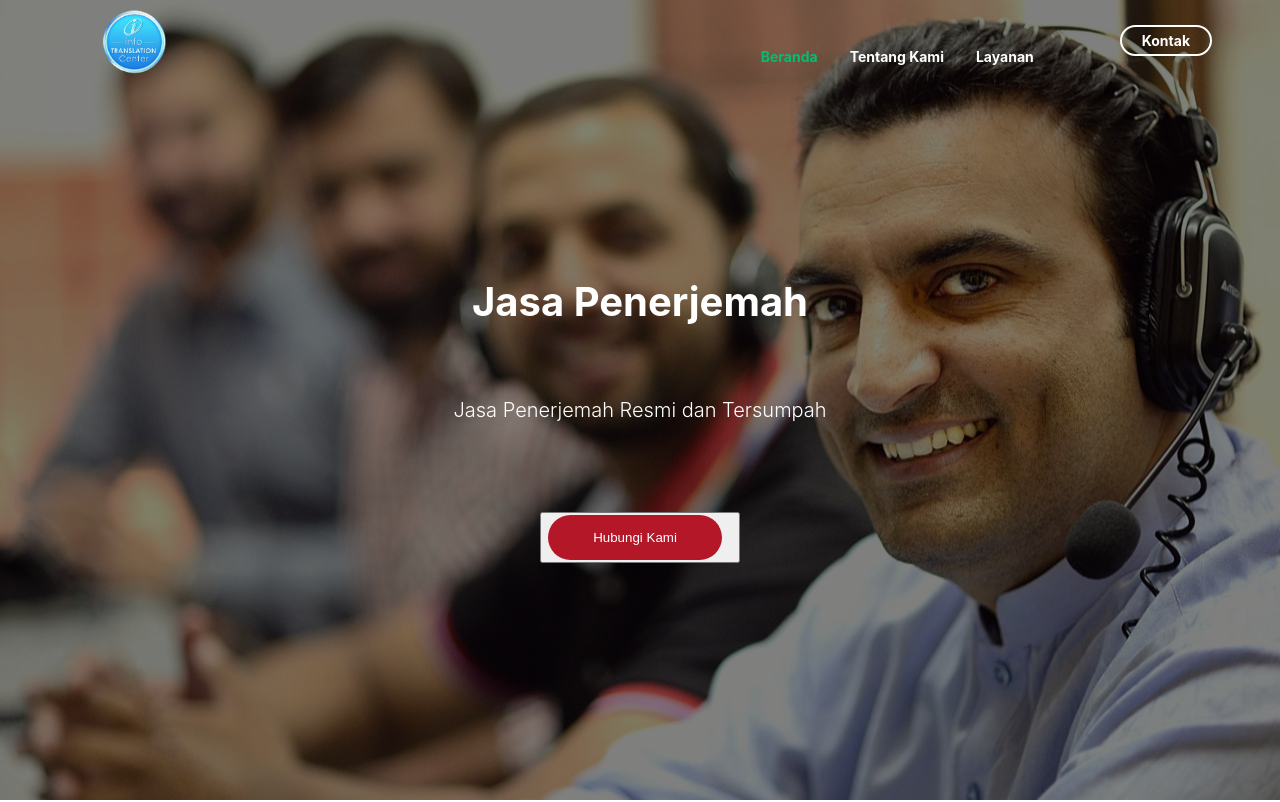
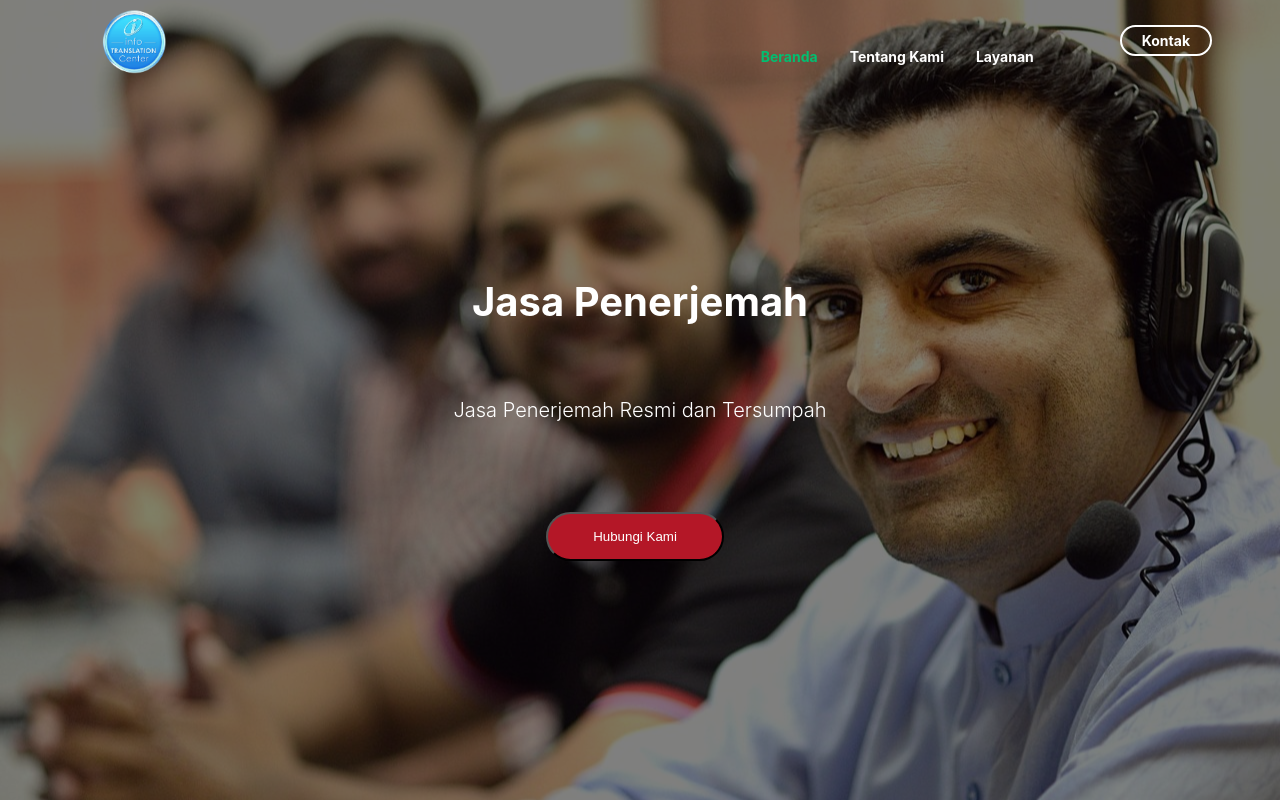
Before and after one commit to fadhlyrobbani15/infopenerjemahmfr, a React (Create React App) app: page / in a window 1280 px wide. Shown: the top 802 px of the page. Built offline with nearby package versions, Linux system fonts and the light colour scheme.

Commit message:
ganti nama

```diff
--- a/src/components/Hero/Hero.css
+++ b/src/components/Hero/Hero.css
@@ -26,7 +26,7 @@
 .content .btn-group{
     margin-top: 45px;
 }
-.content a{
+.content button{
     display: inline-block;
     padding: 15px 45px;
     text-decoration: none;
@@ -34,11 +34,11 @@
     border-radius: 50px;
     transition: all 0.5s ease-out;
 }
-.content a.color{
+.content button{
     background-color: #b41727;
     margin-right: 10px;
 }
-.content a.color:hover{
+.content button:hover{
     transform: scale(1.1);
     cursor: pointer;
 }
```
